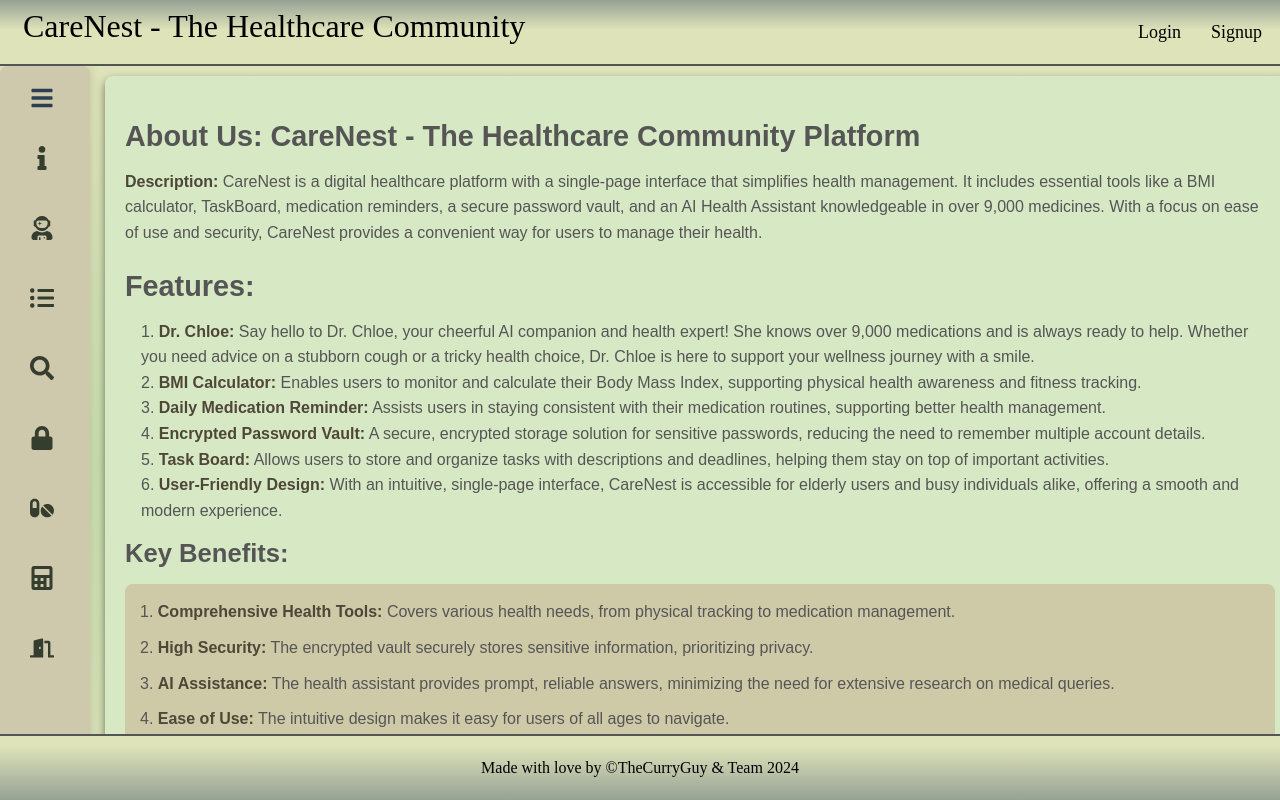
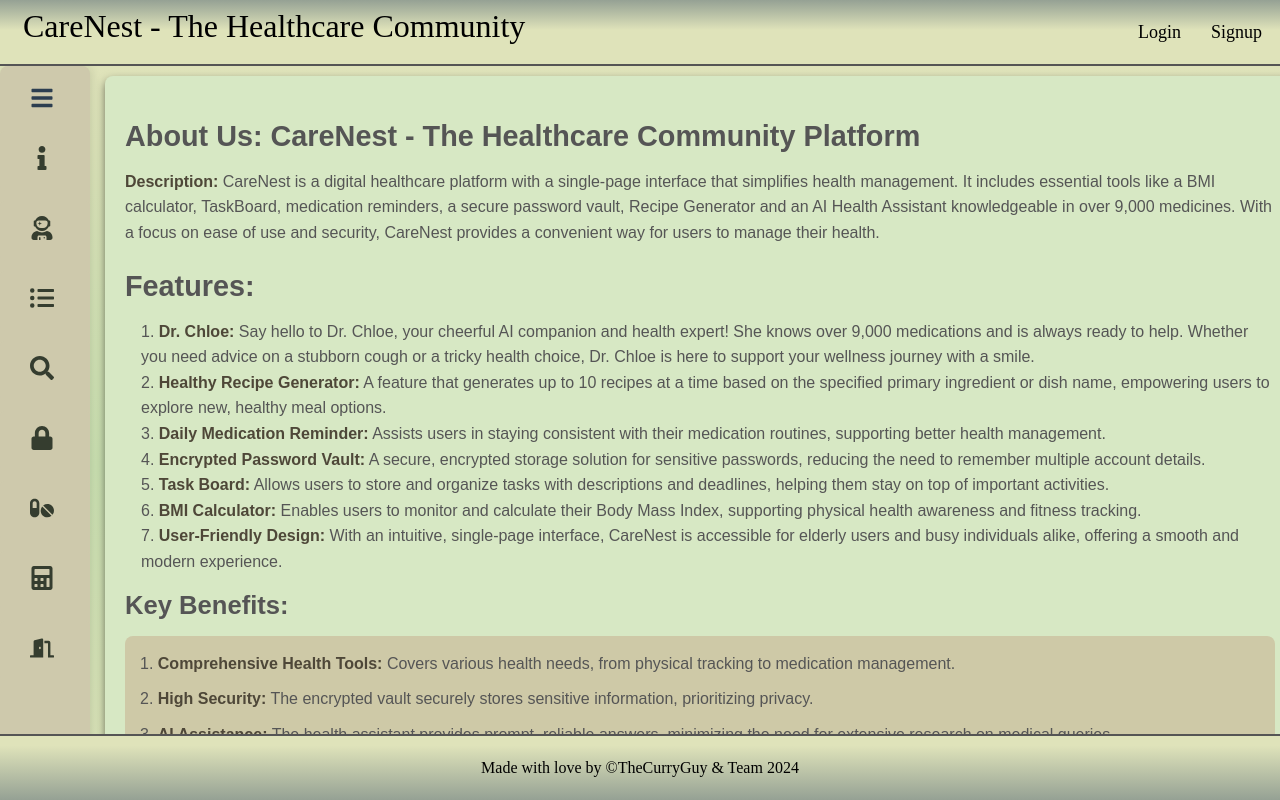
Before and after one commit to TheCurryGuy/CareNest, a React (Vite) app in the folder Client/: page /home in a window 1280 px wide. Built offline with nearby package versions, Linux system fonts and the light colour scheme; sample sign-in values are in the browser's storage.

Commit message:
Update_About

```diff
--- a/Client/src/Components/Main Content Components/About.jsx
+++ b/Client/src/Components/Main Content Components/About.jsx
@@ -7,7 +7,7 @@ export default function About(){
         <p>
           <strong>Description:</strong> CareNest is a digital healthcare platform with a single-page interface that
           simplifies health management. It includes essential tools like a BMI calculator, TaskBoard, medication
-          reminders, a secure password vault, and an AI Health Assistant knowledgeable in over 9,000 medicines. With a
+          reminders, a secure password vault, Recipe Generator and an AI Health Assistant knowledgeable in over 9,000 medicines. With a
           focus on ease of use and security, CareNest provides a convenient way for users to manage their health.
         </p>
 
@@ -19,8 +19,8 @@ export default function About(){
             tricky health choice, Dr. Chloe is here to support your wellness journey with a smile.
           </li>
           <li>
-            <strong>BMI Calculator:</strong> Enables users to monitor and calculate their Body Mass Index, supporting
-            physical health awareness and fitness tracking.
+            <strong>Healthy Recipe Generator:</strong>  A feature that generates up to 10 recipes at a time based on the
+            specified primary ingredient or dish name, empowering users to explore new, healthy meal options.
           </li>
           <li>
             <strong>Daily Medication Reminder:</strong> Assists users in staying consistent with their medication
@@ -33,6 +33,10 @@ export default function About(){
           <li>
             <strong>Task Board:</strong> Allows users to store and organize tasks with descriptions and deadlines,
             helping them stay on top of important activities.
+          </li>
+          <li>
+            <strong>BMI Calculator:</strong> Enables users to monitor and calculate their Body Mass Index, supporting
+            physical health awareness and fitness tracking.
           </li>
           <li>
             <strong>User-Friendly Design:</strong> With an intuitive, single-page interface, CareNest is accessible for
```
